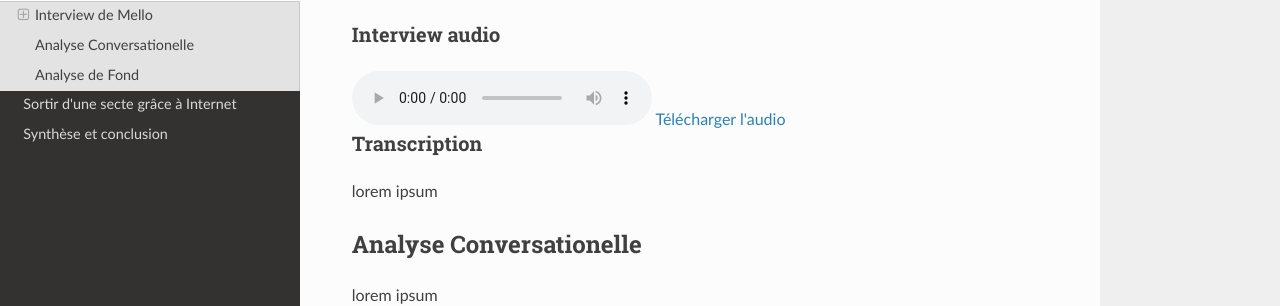
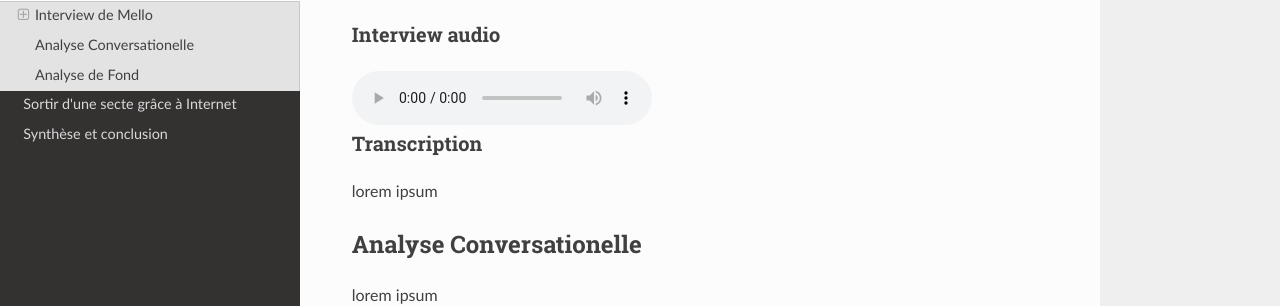
Before and after one commit to iceknith/SC23-quoicousectaire-website, a Sphinx documentation site: the page built from docs/source/mello.rst, in a window 1280 px wide. Shown: the part 195-501 px from the top of the page. Built offline with Sphinx 7.4.7 and the Read the Docs theme 3.1.0, drawn with Linux system fonts in a browser that asks for light colours.

Commit message:
YIPPEEEEEEEEE IT WORKED

```diff
--- a/docs/source/mello.rst
+++ b/docs/source/mello.rst
@@ -15,7 +15,6 @@ Interview audio
          <source src="_static/interview_Melo.mp3">
          Your browser does not support the <code>audio</code> element.
    </audio>
-   <a href="_static/interview_Melo.mp3"> Télécharger l'audio </a>
 
 Transcription
 ~~~~~~~~~~~~~~~
```
